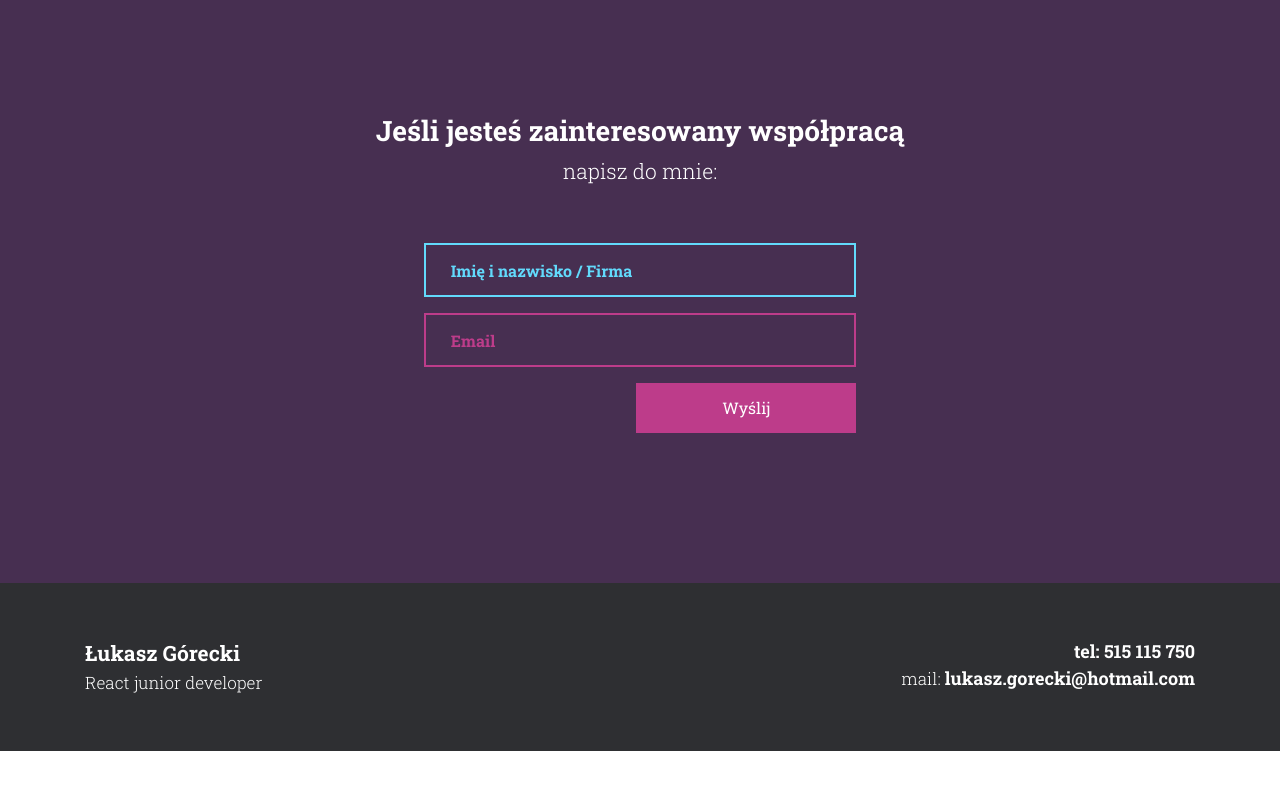
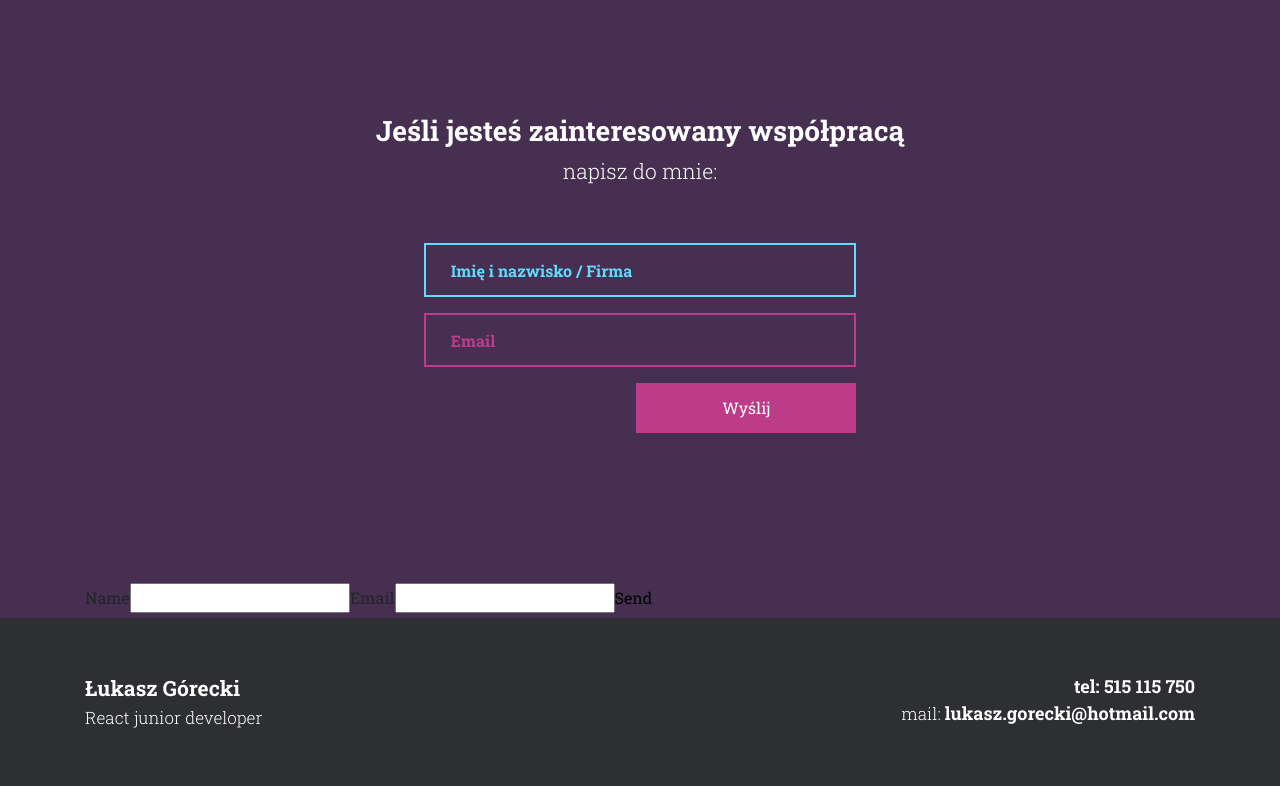
Before and after one commit to sq1fya/my-lp, a React (Create React App) app: page / in a window 1280 px wide. Shown: the part 1615-2401 px from the top of the page. Before the commit the page ends 2366 px from the top, so only its background shows below. Built offline with nearby package versions, Linux system fonts and the light colour scheme.

Commit message:
WIP: work on form message

```diff
--- a/package.json
+++ b/package.json
@@ -3,6 +3,7 @@
   "version": "0.1.0",
   "private": true,
   "dependencies": {
+    "axios": "^0.18.0",
     "bootstrap": "^4.1.3",
     "jquery": "^3.3.1",
     "node-sass": "^4.10.0",
--- /dev/null
+++ b/src/components/form/form.js
@@ -0,0 +1,46 @@
+import React from "react";
+import axios from "axios"; // For making client request.
+
+
+class Form extends React.Component {
+  constructor(props){
+    super(props);
+    this.state = {name: "", email: ""};
+  }
+
+  handleForm = e => {
+    axios.post(
+      "https://formcarry.com/s/5QT28VUaMjd",
+      this.state,
+      {headers: {"Accept": "application/json"}}
+      )
+      .then(function (response) {
+        console.log(response);
+
+      })
+      .catch(function (error) {
+        console.log(error);
+        alert('Catch is ignored, because there are no errors');
+      });
+
+    e.preventDefault();
+  }
+
+  handleFields = e => this.setState({ [e.target.name]: e.target.value });
+
+  render() {
+    return (
+      <form onSubmit={this.handleForm}>
+        <label htmlFor="name">Name</label>
+        <input type="text" id="name" name="name" onChange={this.handleFields} />
+
+        <label htmlFor="email">Email</label>
+        <input type="email" id="email" name="email" onChange={this.handleFields} />
+
+        <button type="submit">Send</button>
+      </form>
+    );
+  }
+}
+
+export default Form;
--- a/src/components/section-contact/section-contact.js
+++ b/src/components/section-contact/section-contact.js
@@ -1,5 +1,6 @@
 import React, { Component } from "react";
 import "./section-contact.scss";
+import Form from '../form/form';
 
 class SectionContact extends Component {
   render() {
@@ -38,8 +39,10 @@ class SectionContact extends Component {
                 <button type="submit" value="Send" className="btn btn-primary btn-lg">
                   Wyślij
                 </button>
+                <input type="hidden" name="_next" value="//site.io/thanks.html" />
               </div>
             </form>
+            <Form />
           </div>
         </div>
       </section>
```
Also changed, not shown: 1 other file (tests, documents, lock files or other folders).
